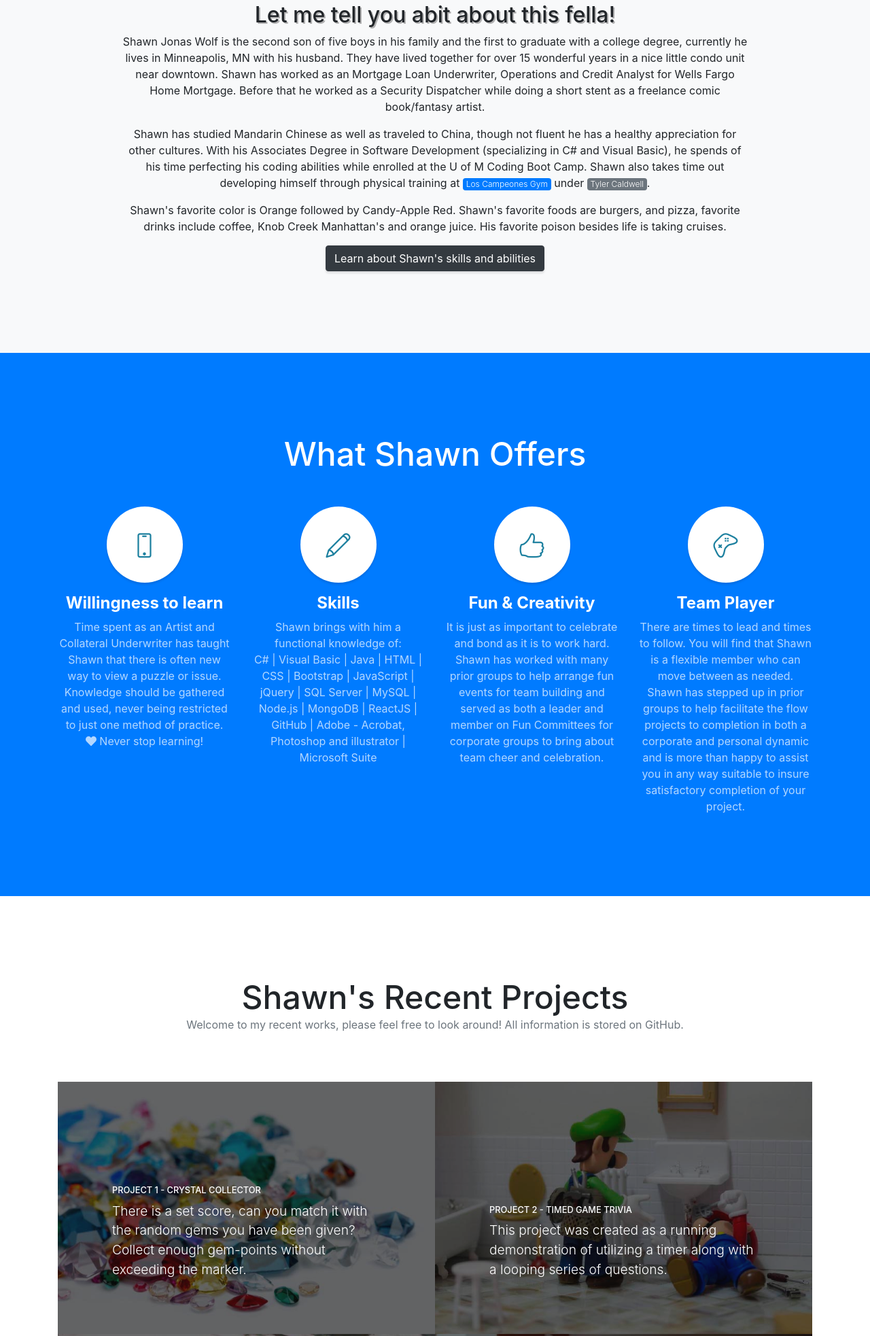
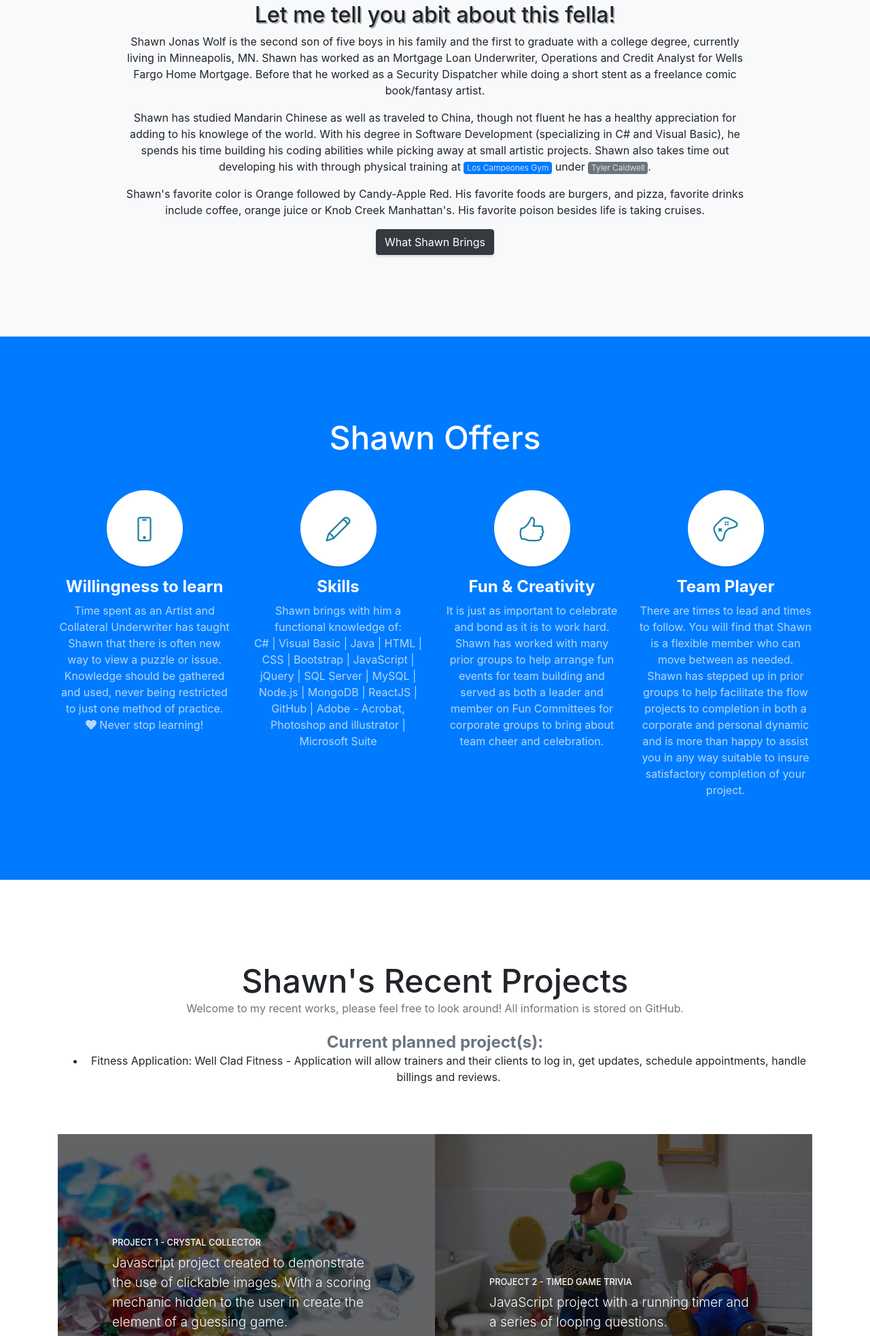
Before and after one commit to SWolfMN78/myPortfolioPrj, a website with bundled scripts: page index.html in a window 1280 px wide. Shown: the part 917-2882 px from the top of the page at 68% size. Built offline with nearby package versions, Linux system fonts and the light colour scheme.

Commit message:
further cleanup

```diff
--- a/index.html
+++ b/index.html
@@ -70,21 +70,21 @@
             <div class="row">
                 <div class="col-lg-10 mx-auto">
                     <h2>Let me tell you abit about this fella!</h2>
-                    <p class="text-justify text-center"> Shawn Jonas Wolf is the second son of five boys in his family and the first to graduate with a college degree, currently he lives in Minneapolis, MN with his husband. They have lived together for over 15 wonderful years in a nice little condo unit near
-                        downtown. Shawn has worked as an Mortgage Loan Underwriter, Operations and Credit Analyst for Wells Fargo Home Mortgage. Before that he worked as a Security Dispatcher while doing a short stent as a freelance comic book/fantasy
+                    <p class="text-justify text-center"> Shawn Jonas Wolf is the second son of five boys in his family and the first to graduate with a college degree, currently living in Minneapolis, MN.
+                        Shawn has worked as an Mortgage Loan Underwriter, Operations and Credit Analyst for Wells Fargo Home Mortgage. Before that he worked as a Security Dispatcher while doing a short stent as a freelance comic book/fantasy
                         artist.
                     </p>
-                    <p class="text-justify text-center"> Shawn has studied Mandarin Chinese as well as traveled to China, though not fluent he has a healthy appreciation for other cultures. With his Associates Degree in Software Development (specializing in C# and Visual Basic), he spends
-                        of his time perfecting his coding abilities while enrolled at the U of M Coding Boot Camp. Shawn also takes time out developing himself through physical training at
-                        <a href="https://loscampeonesgym.com/" class="badge badge-primary font-weight-light" target="_blank">Los Campeones Gym</a> under
+                    <p class="text-justify text-center"> Shawn has studied Mandarin Chinese as well as traveled to China, though not fluent he has a healthy appreciation for adding to his knowlege of the world.
+                        With his degree in Software Development (specializing in C# and Visual Basic), he spends his time building his coding abilities while picking away at small artistic projects.
+                        Shawn also takes time out developing his with through physical training at <a href="https://loscampeonesgym.com/" class="badge badge-primary font-weight-light" target="_blank">Los Campeones Gym</a> under
                         <a href="https://loscampeonesgym.com/trainer/tyler-caldwell/" class="badge badge-secondary font-weight-light" target="_blank">Tyler Caldwell</a>.
                     </p>
-                    <p class="text-justify text-center"> Shawn's favorite color is Orange followed by Candy-Apple Red. Shawn's favorite foods are burgers, and pizza, favorite drinks include coffee, Knob Creek Manhattan's and orange juice. His favorite poison besides life is taking cruises.
+                    <p class="text-justify text-center"> Shawn's favorite color is Orange followed by Candy-Apple Red. His favorite foods are burgers, and pizza, favorite drinks include coffee, orange juice or Knob Creek Manhattan's. His favorite poison besides life is taking cruises.
                     </p>
                 </div>
             </div>
             <div>
-                <a class="btn btn-dark btn-xl js-scroll-trigger" href="#services">Learn about Shawn's skills and abilities</a>
+                <a class="btn btn-dark btn-xl js-scroll-trigger" href="#services">What Shawn Brings</a>
             </div>
         </div>
         </div>
@@ -94,7 +94,7 @@
     <section class="content-section bg-primary text-white text-center" id="services">
         <div class="container">
             <div class="content-section-heading">
-                <h2 class="mb-5">What Shawn Offers</h2>
+                <h2 class="mb-5">Shawn Offers</h2>
             </div>
             <div class="row">
                 <div class="col-lg-3 col-md-6 mb-5 mb-lg-0">
@@ -153,6 +153,11 @@
                 <div class="mb-5">
                     <h2 class="mb-0">Shawn's Recent Projects</h2>
                     <p class="text-secondary mb-0">Welcome to my recent works, please feel free to look around! All information is stored on GitHub.</p>
+                    <br>
+                    <h4 class="text-secondary mb-0"><strong>Current planned project(s):</strong></h4>
+                    <ul>
+                        <li>Fitness Application: Well Clad Fitness - Application will allow trainers and their clients to log in, get updates, schedule appointments, handle billings and reviews. </li>
+                    </ul>
                 </div>
             </div>
             <br>
@@ -162,7 +167,7 @@
                         <span class="caption">
                 <span class="caption-content">
                   <h2>Project 1 - Crystal Collector</h2>
-                  <p class="mb-0">There is a set score, can you match it with the random gems you have been given?  Collect enough gem-points without exceeding the marker.</p>
+                  <p class="mb-0">Javascript project created to demonstrate the use of clickable images.  With a scoring mechanic hidden to the user in create the element of a guessing game.</p>
                 </span>
                         </span>
                         <img class="img-fluid" src="img\Gemstone_Background.jpg" alt="">
@@ -173,7 +178,7 @@
                         <span class="caption">
                 <span class="caption-content">
                   <h2>Project 2 - Timed Game Trivia</h2>
-                  <p class="mb-0">This project was created as a running demonstration of utilizing a timer along with a looping series of questions.</p>
+                  <p class="mb-0">JavaScript project with a running timer and a series of looping questions.</p>
                 </span>
                         </span>
                         <img class="img-fluid" src="img/MarioBrothers_Plumbers.jpg" alt="">
@@ -204,6 +209,8 @@
             </div>
         </div>
     </section>
+
+    <hr>
 
     <!-- Footer -->
     <footer class="footer text-center">
```
Also changed, not shown: img/Trainscheduler.jpg (deleted), img/bg-dreamerMaster.jpg (deleted).
